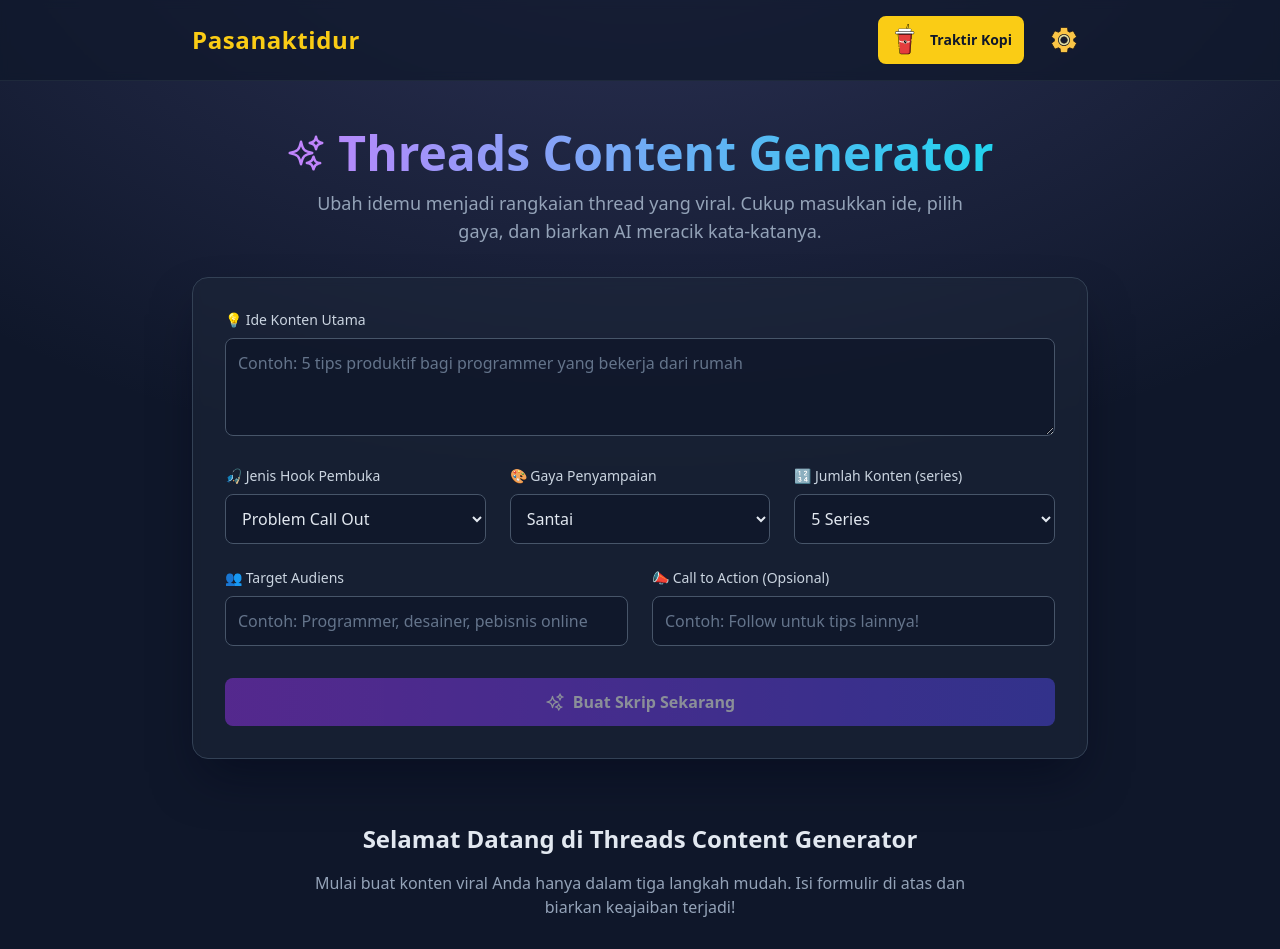
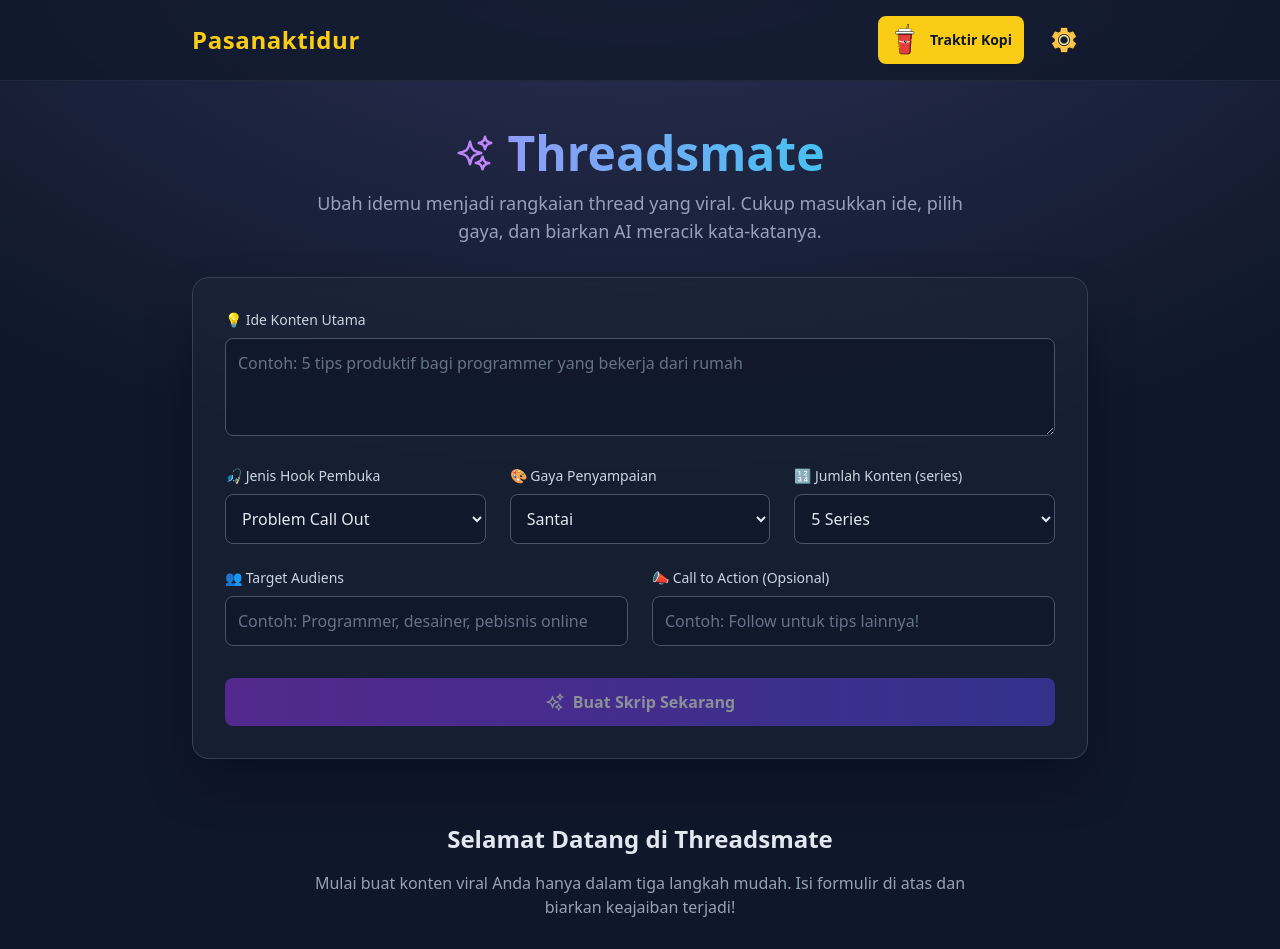
Before and after one commit to pasanaktidur/threadsmate, a React (Vite) app: page / in a window 1280 px wide. Shown: the top 949 px of the page. Built offline with nearby package versions, Linux system fonts and the light colour scheme.

Commit message:
ganti nama tool

```diff
--- a/App.tsx
+++ b/App.tsx
@@ -49,7 +49,7 @@ function App() {
         <div className="text-center my-8">
             <h1 className="text-4xl sm:text-5xl font-extrabold text-transparent bg-clip-text bg-gradient-to-r from-purple-400 to-cyan-400 flex items-center justify-center gap-3">
               <SparklesIcon className="w-8 h-8 sm:w-10 sm:h-10 text-purple-400" />
-              Threads Content Generator
+              Threadsmate
             </h1>
             <p className="mt-3 max-w-2xl mx-auto text-lg text-slate-400">
               Ubah idemu menjadi rangkaian thread yang viral. Cukup masukkan ide, pilih gaya, dan biarkan AI meracik kata-katanya.
--- a/components/Welcome.tsx
+++ b/components/Welcome.tsx
@@ -11,7 +11,7 @@ const FeatureCard: React.FC<{ icon: string; title: string; description: string }
 const Welcome: React.FC = () => {
     return (
         <div className="text-center py-8 px-4">
-            <h2 className="text-2xl font-bold text-slate-200 mb-4">Selamat Datang di Threads Content Generator</h2>
+            <h2 className="text-2xl font-bold text-slate-200 mb-4">Selamat Datang di Threadsmate</h2>
             <p className="text-slate-400 mb-8 max-w-2xl mx-auto">Mulai buat konten viral Anda hanya dalam tiga langkah mudah. Isi formulir di atas dan biarkan keajaiban terjadi!</p>
             <div className="grid md:grid-cols-3 gap-6 max-w-4xl mx-auto">
                 <FeatureCard
--- a/index.html
+++ b/index.html
@@ -4,7 +4,7 @@
     <meta charset="UTF-8" />
     <link rel="icon" type="image/svg+xml" href="/vite.svg" />
     <meta name="viewport" content="width=device-width, initial-scale=1.0" />
-    <title>Threads Content Generator</title>
+    <title>Threadsmate</title>
     <script src="https://cdn.tailwindcss.com"></script>
     <style>
       /* For custom scrollbar */
```
